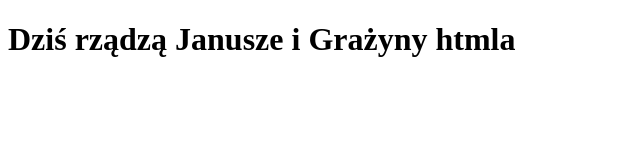
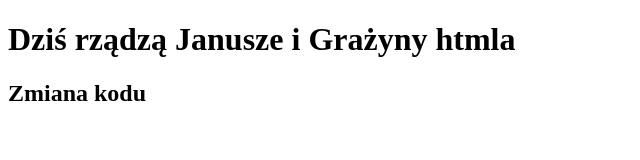
Before and after one commit to uzyn84/HTML_CSS, a website: page Pierwszy_GIT/public_html/index.html in a window 1280 px wide. Shown: the whole page, without its empty margins (0-640 px from the left). Drawn offline with Linux system fonts and the light colour scheme.

Commit message:
test commit

```diff
--- a/Pierwszy_GIT/public_html/index.html
+++ b/Pierwszy_GIT/public_html/index.html
@@ -13,5 +13,6 @@ and open the template in the editor.
     <body>
         <div></div>
         <h1>Dziś rządzą Janusze i Grażyny htmla</h1>
+        <h2>Zmiana kodu</h2>
     </body>
 </html>
```
